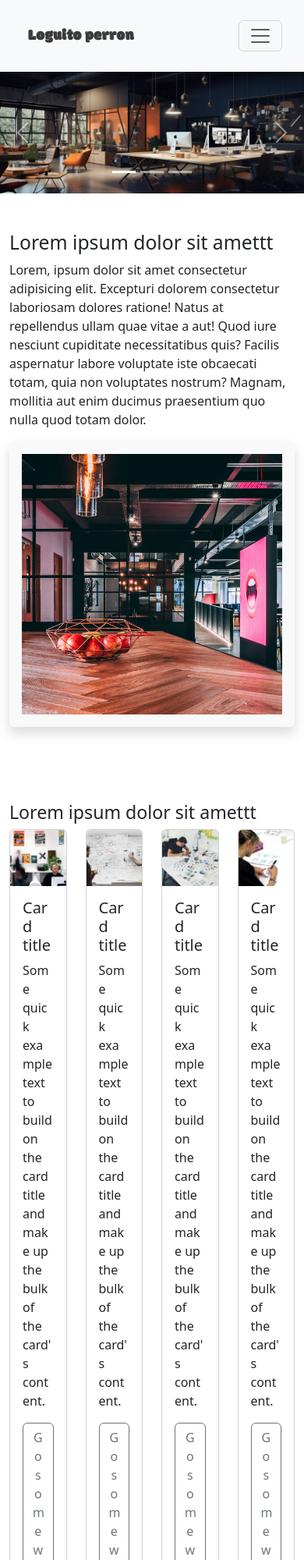
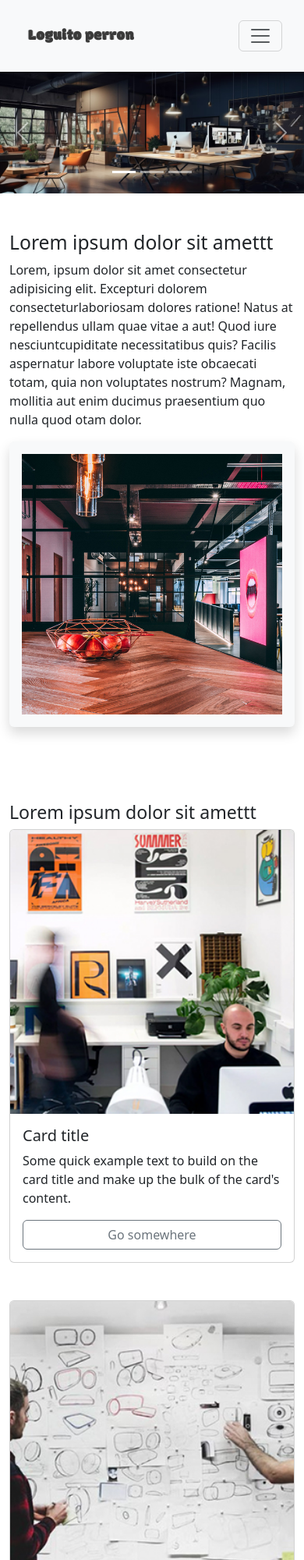
Before and after one commit to AavilaDS/entrega_2, a plain HTML site: page index.html in a window 390 px wide. Shown: the top 2000 px of the page at 78% size. Drawn offline with nearby package versions, Linux system fonts and the light colour scheme.

Commit message:
ajustes responsive cards

```diff
--- a/index.html
+++ b/index.html
@@ -91,11 +91,11 @@
                 <div class="col-md-6 col-sm-12">
                     <div class="">
                         <h2>Lorem ipsum dolor sit amettt</h2>
-                        <P>Lorem, ipsum dolor sit amet consectetur adipisicing elit. Excepturi dolorem consectetur
-                            laboriosam dolores ratione! Natus at repellendus ullam quae vitae a aut! Quod iure nesciunt
-                            cupiditate necessitatibus quis? Facilis aspernatur labore voluptate iste obcaecati totam,
-                            quia non voluptates nostrum? Magnam, mollitia aut enim ducimus praesentium quo nulla quod
-                            totam dolor.</P>
+                        <P>Lorem, ipsum dolor sit amet consectetur adipisicing elit. Excepturi dolorem
+                            consecteturlaboriosam dolores ratione! Natus at repellendus ullam quae vitae a aut! Quod
+                            iure nesciuntcupiditate necessitatibus quis? Facilis aspernatur labore voluptate iste
+                            obcaecati totam, quia non voluptates nostrum? Magnam, mollitia aut enim ducimus praesentium
+                            quo nulla quod otam dolor.</P>
                     </div>
                 </div>
                 <div class="col-md-6 col-sm-12">
@@ -109,58 +109,42 @@
         <section class="container mt-5 mb-5">
             <div class="row">
                 <h3>Lorem ipsum dolor sit amettt</h3>
-                <div class=" col-xs-12 col-sm-12 col-md-3 col-3">
-                    <div class="card">
+                <div class="pb-5 col-lg-3 col-md-6 col-ms-6 ">
+                    <div class="card ">
                         <img src="./assets/images/images/service_1.jpg" class="card-img-top" alt="...">
                         <div class="card-body">
                             <h5 class="card-title">Card title</h5>
-                            <p class="card-text">Some quick example text to build on the card title and make up the
-                                bulk
-                                of
-                                the
-                                card's content.</p>
+                            <p class="card-text">Some quick example text to build on the card title and make up the bulk of the card's content.</p>
                             <a href="./pages/service_name.html" class="btn btn-outline-secondary w-100">Go somewhere</a>
                         </div>
                     </div>
                 </div>
-                <div class="col-3 col-sm-12 col-md-3">
-                    <div class="card">
+                <div class="pb-5 col-lg-3 col-md-6 col-ms-6">
+                    <div class="card ">
                         <img src="./assets/images/images/service_2.jpg" class="card-img-top" alt="...">
                         <div class="card-body">
                             <h5 class="card-title">Card title</h5>
-                            <p class="card-text">Some quick example text to build on the card title and make up the
-                                bulk
-                                of
-                                the
-                                card's content.</p>
+                            <p class="card-text">Some quick example text to build on the card title and make up the bulk of the card's content.</p>
                             <a href="./pages/service_name.html" class="btn btn-outline-secondary w-100">Go somewhere</a>
                         </div>
                     </div>
                 </div>
-                <div class="col-3 col-sm-12 col-md-3">
+                <div class="pb-5 col-lg-3 col-md-6 col-ms-6">
                     <div class="card">
                         <img src="./assets/images/images/service_3.jpg" class="card-img-top" alt="...">
                         <div class="card-body">
                             <h5 class="card-title">Card title</h5>
-                            <p class="card-text">Some quick example text to build on the card title and make up the
-                                bulk
-                                of
-                                the
-                                card's content.</p>
+                            <p class="card-text">Some quick example text to build on the card title and make up the bulk of the card's content.</p>
                             <a href="./pages/service_name.html" class="btn btn-outline-secondary w-100">Go somewhere</a>
                         </div>
                     </div>
                 </div>
-                <div class="col-3 col-sm-12 col-md-3">
+                <div class="pb-5 col-lg-3 col-md-6  col-ms-6">
                     <div class="card">
                         <img src="./assets/images/images/service_4.jpg" class="card-img-top" alt="...">
                         <div class="card-body">
                             <h5 class="card-title">Card title</h5>
-                            <p class="card-text">Some quick example text to build on the card title and make up the
-                                bulk
-                                of
-                                the
-                                card's content.</p>
+                            <p class="card-text">Some quick example text to build on the card title and make up the bulk of the card's content.</p>
                             <a href="./pages/service_name.html" class="btn btn-outline-secondary w-100">Go somewhere</a>
                         </div>
                     </div>
```
